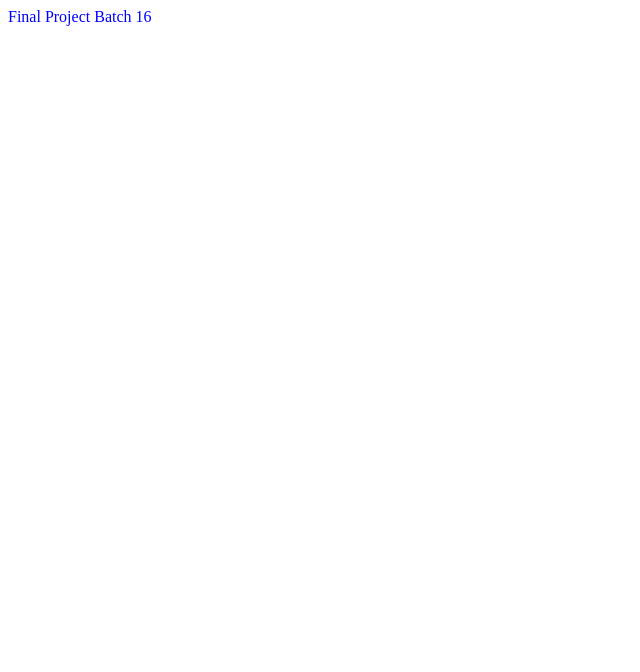
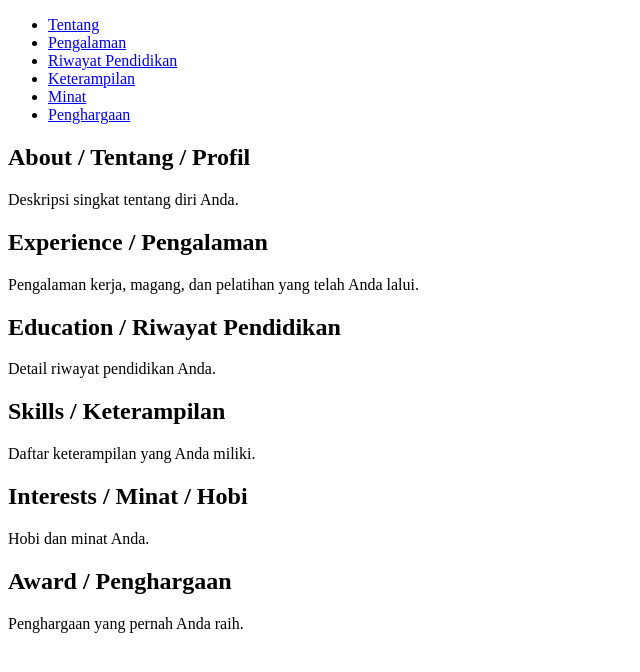
Before and after one commit to muthiafarrr/CV-online, a plain HTML site: page index.html in a window 1280 px wide. Shown: the whole page, without its empty margins (0-640 px from the left). Drawn offline with Linux system fonts and the light colour scheme.

Commit message:
Add files via upload

```diff
--- a/index.html
+++ b/index.html
@@ -3,11 +3,56 @@
 <head>
     <meta charset="UTF-8">
     <meta name="viewport" content="width=device-width, initial-scale=1.0">
-    <title>Document</title>
-    <link rel="stylesheet" href="css/style.css">
-    <script src="js/script.js" defer></script>
+    <title>My Portfolio</title>
+    <link rel="stylesheet" href="styles.css">
+    <script src="script.js" defer></script>
 </head>
 <body>
-    Final Project Batch 16
+
+<nav>
+    <ul>
+        <li><a href="#about">Tentang</a></li>
+        <li><a href="#experience">Pengalaman</a></li>
+        <li><a href="#education">Riwayat Pendidikan</a></li>
+        <li><a href="#skills">Keterampilan</a></li>
+        <li><a href="#interests">Minat</a></li>
+        <li><a href="#awards">Penghargaan</a></li>
+    </ul>
+</nav>
+
+<!-- ... (bagian atas tetap sama) ... -->
+
+<section id="about">
+    <h2>About / Tentang / Profil</h2>
+    <p>Deskripsi singkat tentang diri Anda.</p>
+</section>
+
+<section id="experience">
+    <h2>Experience / Pengalaman</h2>
+    <p>Pengalaman kerja, magang, dan pelatihan yang telah Anda lalui.</p>
+</section>
+
+<section id="education">
+    <h2>Education / Riwayat Pendidikan</h2>
+    <p>Detail riwayat pendidikan Anda.</p>
+</section>
+
+<section id="skills">
+    <h2>Skills / Keterampilan</h2>
+    <p>Daftar keterampilan yang Anda miliki.</p>
+</section>
+
+<section id="interests">
+    <h2>Interests / Minat / Hobi</h2>
+    <p>Hobi dan minat Anda.</p>
+</section>
+
+<section id="awards">
+    <h2>Award / Penghargaan</h2>
+    <p>Penghargaan yang pernah Anda raih.</p>
+</section>
+
+<!-- ... (bagian bawah tetap sama) ... -->
+
 </body>
 </html>
```
